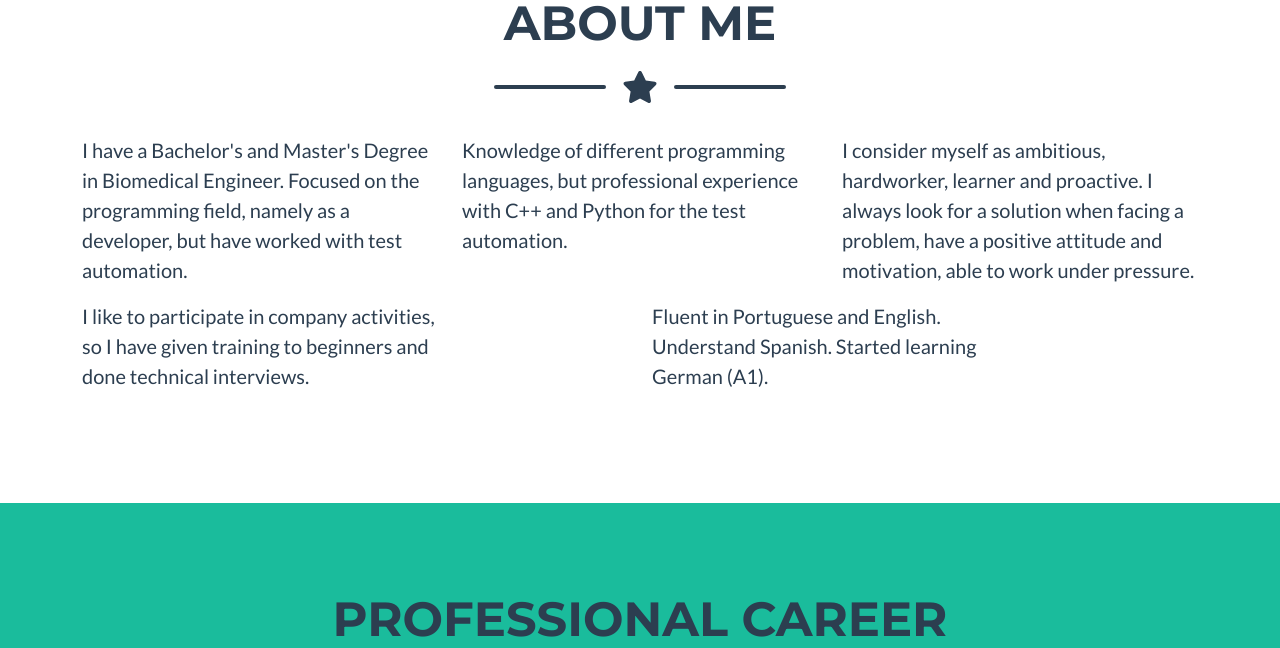
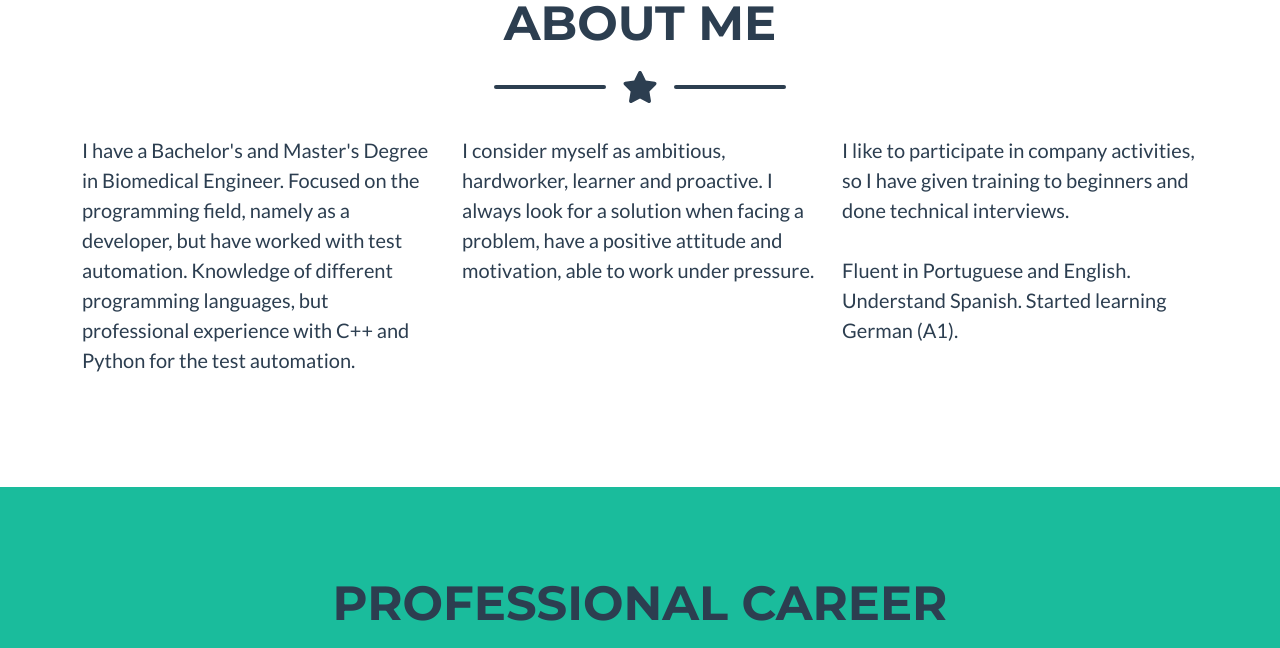
Before and after one commit to chocojunke/chocojunke.github.io, a plain HTML site: page index.html in a window 1280 px wide. Shown: the part 873-1521 px from the top of the page. Drawn offline with nearby package versions, Linux system fonts and the light colour scheme.

Commit message:
Details about me.

```diff
--- a/index.html
+++ b/index.html
@@ -66,11 +66,9 @@
                 </div>
                 <!-- About Section Content-->
                 <div class="row">
-                    <div class="col-lg-4 ms-auto"><p class="lead text-secondary">I have a Bachelor's and Master's Degree in Biomedical Engineer. Focused on the programming field, namely as a developer, but have worked with test automation.</p></div>
-                    <div class="col-lg-4 me-auto"><p class="lead text-secondary">Knowledge of different programming languages, but professional experience with C++ and Python for the test automation.</p></div>
-                    <div class="col-lg-4 me-auto"><p class="lead text-secondary">I consider myself as ambitious, hardworker, learner and proactive. I always look for a solution when facing a problem, have a positive attitude and motivation, able to work under pressure.</p></div>
-                    <div class="col-lg-4 me-auto"><p class="lead text-secondary">I like to participate in company activities, so I have given training to beginners and done technical interviews.</p></div>
-                    <div class="col-lg-4 me-auto"><p class="lead text-secondary">Fluent in Portuguese and English. Understand Spanish. Started learning German (A1).</p></div>
+                    <div class="col-lg-4 ms-auto"><p class="lead text-secondary">I have a Bachelor's and Master's Degree in Biomedical Engineer. Focused on the programming field, namely as a developer, but have worked with test automation. Knowledge of different programming languages, but professional experience with C++ and Python for the test automation.</p></div>
+                    <div class="col-lg-4 ms-auto"><p class="lead text-secondary">I consider myself as ambitious, hardworker, learner and proactive. I always look for a solution when facing a problem, have a positive attitude and motivation, able to work under pressure.</p></div>
+                    <div class="col-lg-4 me-auto"><p class="lead text-secondary">I like to participate in company activities, so I have given training to beginners and done technical interviews.<br><br>Fluent in Portuguese and English. Understand Spanish. Started learning German (A1).</p></div>
                 </div>
             </div>
         </section>
```
